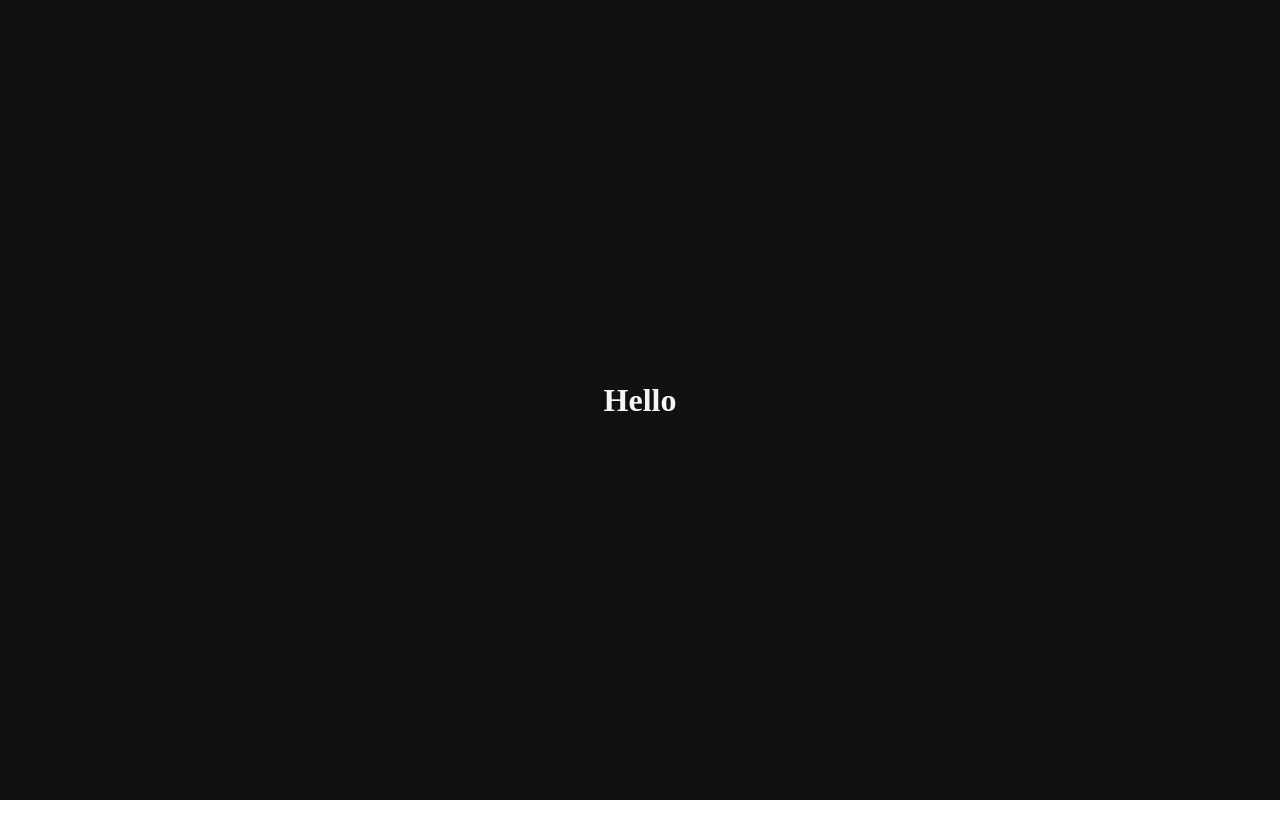
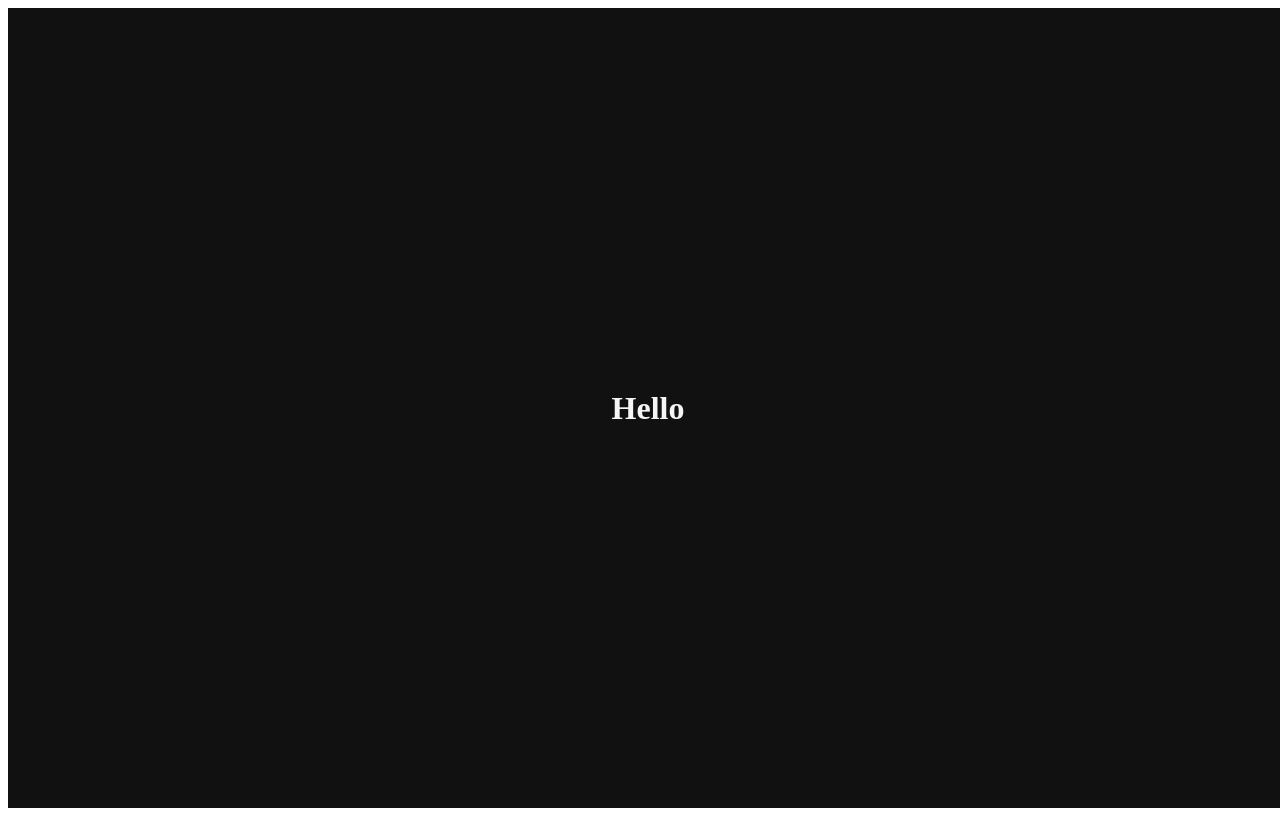
Before and after one commit to gaeguriBanchan/react-refresh, a React (Create React App) app: page / in a window 1280 px wide. Built offline with nearby package versions, Linux system fonts and the light colour scheme.

Commit message:
배포 오류해결중2

```diff
--- a/src/App.js
+++ b/src/App.js
@@ -1,5 +1,5 @@
 import styled, { keyframes } from 'styled-components';
-import GlobalStyles from './GlobalStyles';
+// import GlobalStyles from './GlobalStyles';
 
 const Wrapper = styled.div`
   display: flex;
@@ -51,7 +51,7 @@ const Title = styled.h1`
 function App() {
   return (
     <>
-      <GlobalStyles />
+      {/* <GlobalStyles /> */}
       <Wrapper>
         <Title>Hello</Title>
       </Wrapper>
--- a/src/GlobalStyles.js
+++ /dev/null
@@ -1,23 +0,0 @@
-import { createGlobalStyle } from 'styled-components';
-
-const GlobalStyles = createGlobalStyle`
-* {
-    margin: 0;
-    padding: 0;
-    box-sizing: border-box;
-  }
-
-  li {
-    list-style: none;
-  }
-
-  a {
-    text-decoration: none;
-  }
-
-  button {
-    cursor: pointer;
-  }
-`;
-
-export default GlobalStyles;
```
